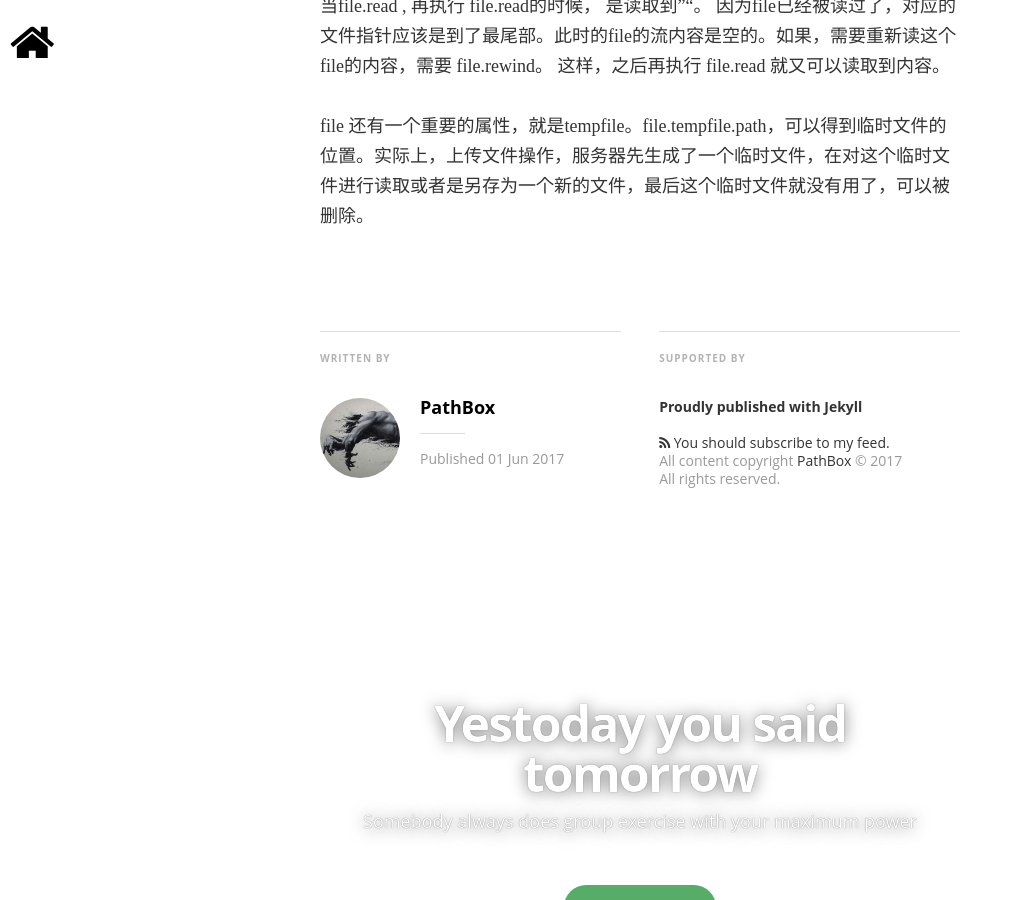
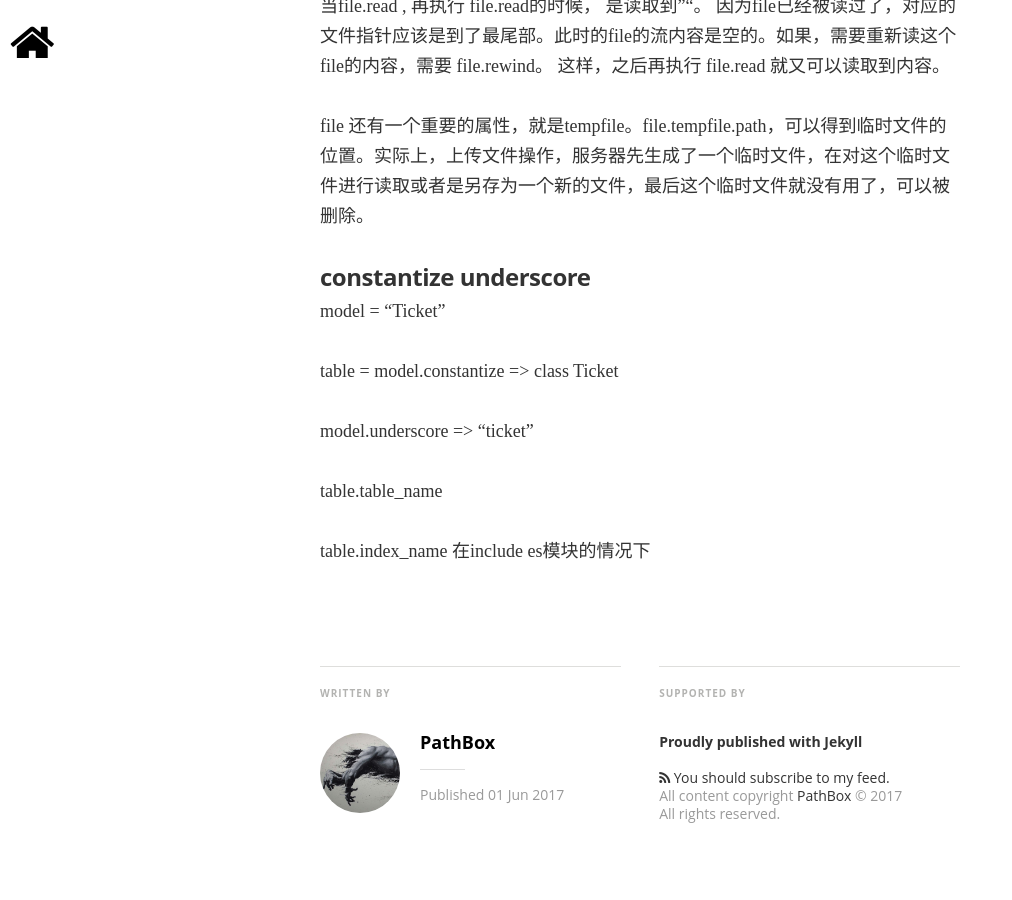
Before and after one commit to pathbox/pathbox.github.io, a Jekyll site: the page built from _posts/2017-06-01-work-summary-in-Udesk-five.md, in a window 1280 px wide and 900 px high, scrolled down 6844 px. Shown: the whole window, without its empty margins (0-1012 px from the left). Built offline with Jekyll 4.4.1, drawn with Linux system fonts in a browser that asks for light colours; nearby versions of some CDN libraries; some web fonts are replaced; comment, search, counter and statistics services are not loaded.

Commit message:
constantize underscore

```diff
--- a/_posts/2017-06-01-work-summary-in-Udesk-five.md
+++ b/_posts/2017-06-01-work-summary-in-Udesk-five.md
@@ -249,3 +249,15 @@ file = params[:file]
 当file.read , 再执行 file.read的时候， 是读取到""。 因为file已经被读过了，对应的文件指针应该是到了最尾部。此时的file的流内容是空的。如果，需要重新读这个file的内容，需要 file.rewind。 这样，之后再执行 file.read 就又可以读取到内容。
 
 file 还有一个重要的属性，就是tempfile。file.tempfile.path，可以得到临时文件的位置。实际上，上传文件操作，服务器先生成了一个临时文件，在对这个临时文件进行读取或者是另存为一个新的文件，最后这个临时文件就没有用了，可以被删除。
+
+##### constantize underscore
+
+model = "Ticket"
+
+table = model.constantize => class Ticket
+
+model.underscore => "ticket"
+
+table.table_name
+
+table.index_name 在include es模块的情况下
```
